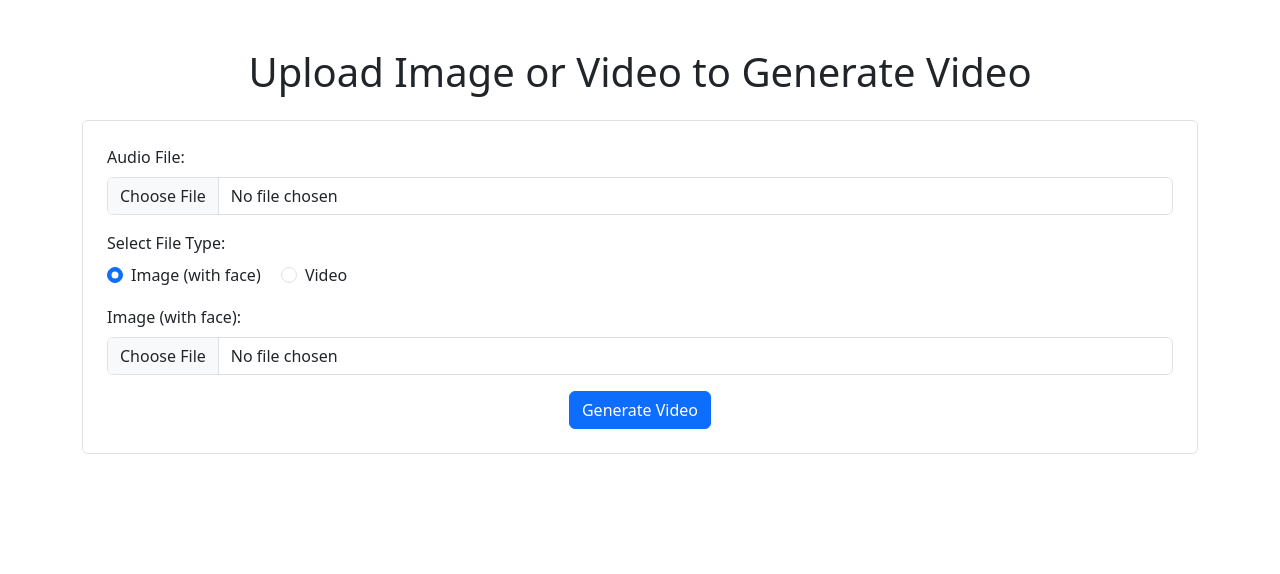
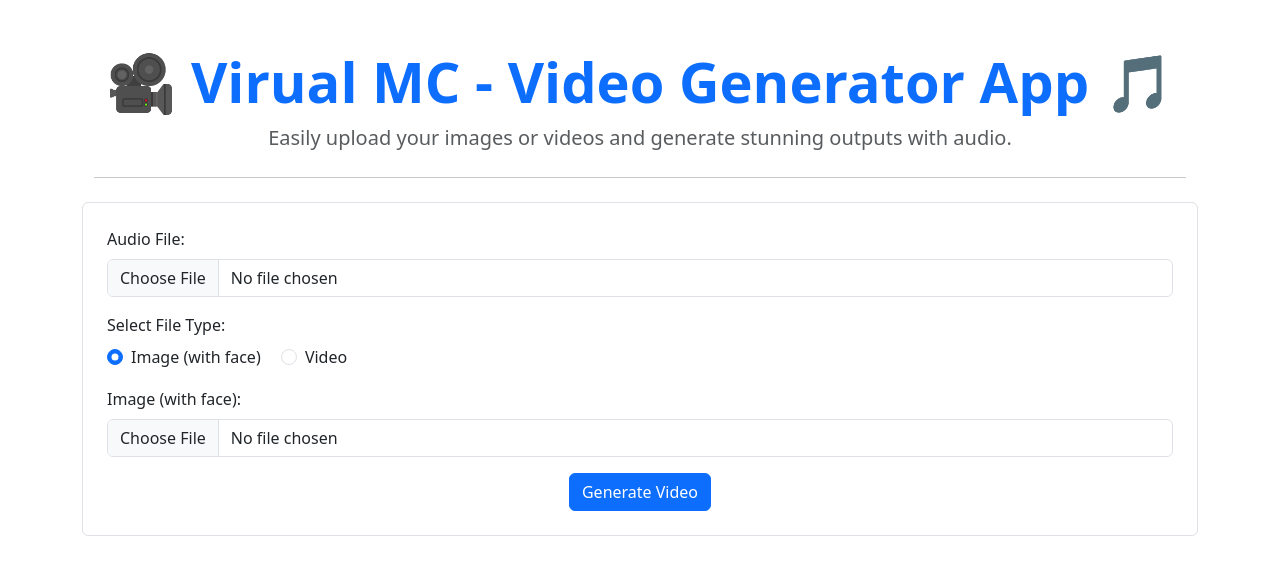
Before and after one commit to thanhnew2001/virtualmc, a plain HTML site: page templates/index.html in a window 1280 px wide. Drawn offline with nearby package versions, Linux system fonts and the light colour scheme.

Commit message:
Update index.html

```diff
--- a/templates/index.html
+++ b/templates/index.html
@@ -78,7 +78,11 @@
     </script>
 </head>
 <body class="container mt-5">
-    <h1 class="text-center mb-4">Upload Image or Video to Generate Video</h1>
+    <div class="container mt-5 text-center">
+    <h1 class="display-4 fw-bold text-primary">🎥 Virual MC - Video Generator App 🎵</h1>
+    <p class="lead text-muted">Easily upload your images or videos and generate stunning outputs with audio.</p>
+    <hr class="my-4">
+    </div>
 
     <form onsubmit="submitForm(event)" enctype="multipart/form-data" class="p-4 border rounded">
         <div class="mb-3">
```
